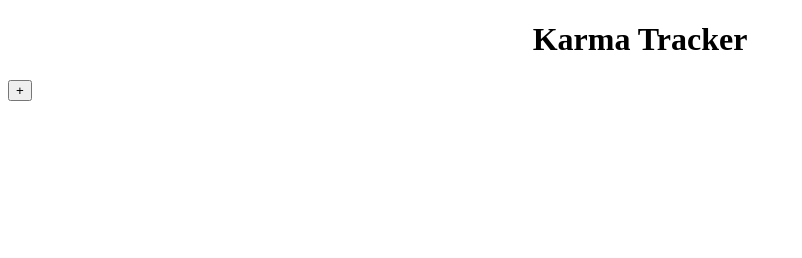
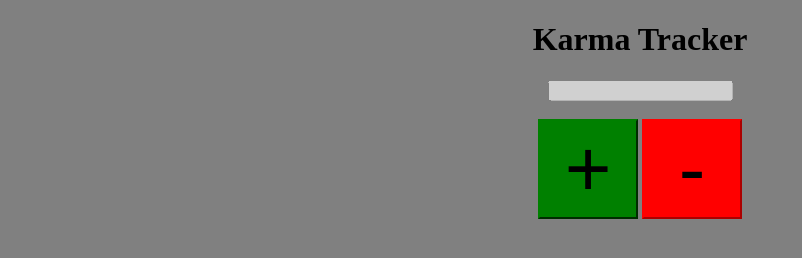
Before and after one commit to donnie58744/KarmaTracker, a plain HTML site: page index.html in a window 1280 px wide. Shown: the whole page, without its empty margins (0-802 px from the left). Drawn offline with Linux system fonts and the light colour scheme.

Commit message:
Foundation Added

```diff
--- a/index.html
+++ b/index.html
@@ -7,7 +7,61 @@
       <h1>Karma Tracker</h1>
     </center>
   </head>
-  <body>
-    <button>+</button>
+  <body class="body" onload="load()">
+    <center>
+      <input id="karmaCounter" type="text" disabled=true>
+      <br>
+      <br>
+      <button class="plusBtn" onclick="add()">+</button>
+      <button class="minusBtn" onclick="minus()">-</button>
+    </center>
   </body>
+
+  <script>
+    getKarma = document.getElementById("karmaCounter");
+
+    function save() {
+      localStorage.setItem('karma', getKarma.value);
+    }
+
+    function load() {
+      getKarma.value = localStorage.getItem("karma");
+    }
+
+    function add() {
+      getKarma.value ++;
+      save();
+    }
+
+    function minus() {
+      getKarma.value --;
+      save();
+    }
+  </script>
+
+  <style>
+    .body {
+      background-color: grey;
+    }
+
+    .plusBtn {
+      height: 100px;
+      width: 100px;
+      display: inline-block;
+      font-size: 80px;
+      text-align: center;
+      background-color: green;
+      border-color: green;
+    }
+
+    .minusBtn {
+      height: 100px;
+      width: 100px;
+      display: inline-block;
+      font-size: 80px;
+      text-align: center;
+      background-color: red;
+      border-color: red;
+    }
+  </style>
 </html>
```
